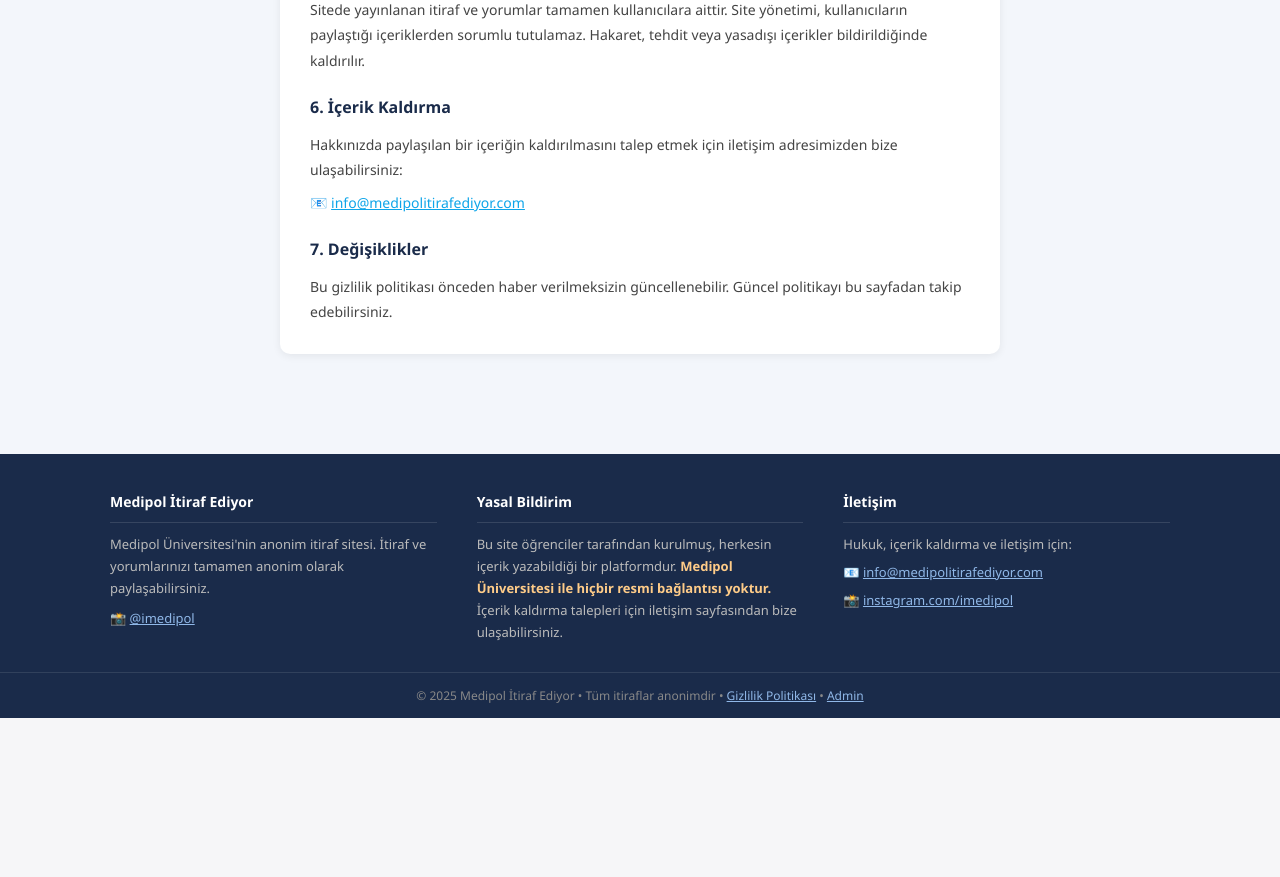
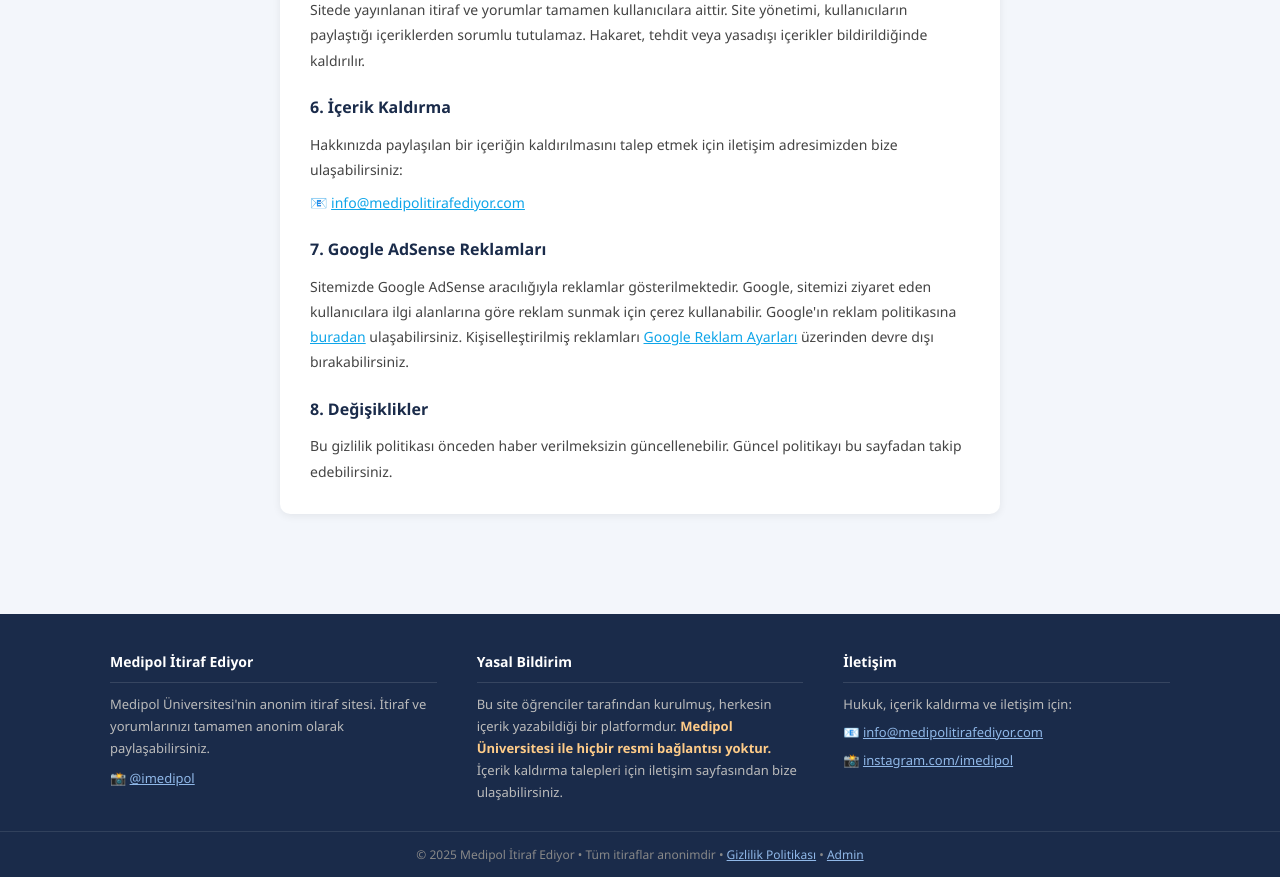
Before and after one commit to medipolitiraf/medipol-itiraf, a Flask app: page /gizlilik-politikasi in a window 1280 px wide. Shown: the part 920-1797 px from the top of the page. Before the commit the page ends 1638 px from the top, so only its background shows below. Run offline with Flask 3, Linux system fonts and the light colour scheme.

Commit message:
Gizlilik politikasına AdSense bölümü eklendi

```diff
--- a/templates/gizlilik.html
+++ b/templates/gizlilik.html
@@ -33,7 +33,10 @@
         <p>Hakkınızda paylaşılan bir içeriğin kaldırılmasını talep etmek için iletişim adresimizden bize ulaşabilirsiniz:</p>
         <p style="margin-top:8px;">📧 <a href="mailto:info@medipolitirafediyor.com" style="color:#0ea5e9;">info@medipolitirafediyor.com</a></p>
 
-        <h2 style="font-size:16px; color:#1a2b4a; margin:20px 0 10px;">7. Değişiklikler</h2>
+        <h2 style="font-size:16px; color:#1a2b4a; margin:20px 0 10px;">7. Google AdSense Reklamları</h2>
+        <p>Sitemizde Google AdSense aracılığıyla reklamlar gösterilmektedir. Google, sitemizi ziyaret eden kullanıcılara ilgi alanlarına göre reklam sunmak için çerez kullanabilir. Google'ın reklam politikasına <a href="https://policies.google.com/technologies/ads" target="_blank" style="color:#0ea5e9;">buradan</a> ulaşabilirsiniz. Kişiselleştirilmiş reklamları <a href="https://www.google.com/settings/ads" target="_blank" style="color:#0ea5e9;">Google Reklam Ayarları</a> üzerinden devre dışı bırakabilirsiniz.</p>
+
+        <h2 style="font-size:16px; color:#1a2b4a; margin:20px 0 10px;">8. Değişiklikler</h2>
         <p>Bu gizlilik politikası önceden haber verilmeksizin güncellenebilir. Güncel politikayı bu sayfadan takip edebilirsiniz.</p>
 
     </div>
```
